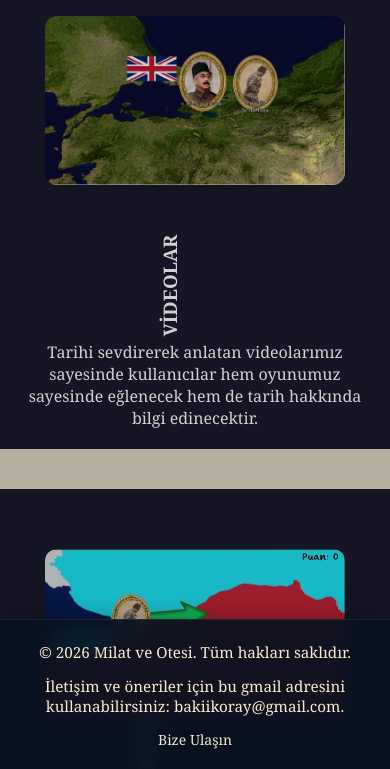
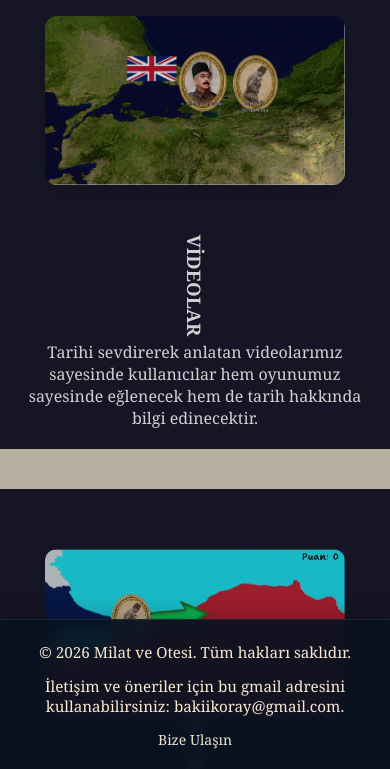
Before and after one commit to koraycik/milat-ve-otesi, a plain HTML site: page index.html in a window 390 px wide. Shown: the part 73-842 px from the top of the page. Drawn offline with Linux system fonts and the light colour scheme.

Commit message:
Mobile
Adding mobile support-2

```diff
--- a/style.css
+++ b/style.css
@@ -555,4 +555,8 @@ footer{
     .row {
         margin-top: 80px;
     }
+    #about-our-game, #videos{
+        transform: rotate(90deg);
+        margin-left: 0;
+    }
 }
```
